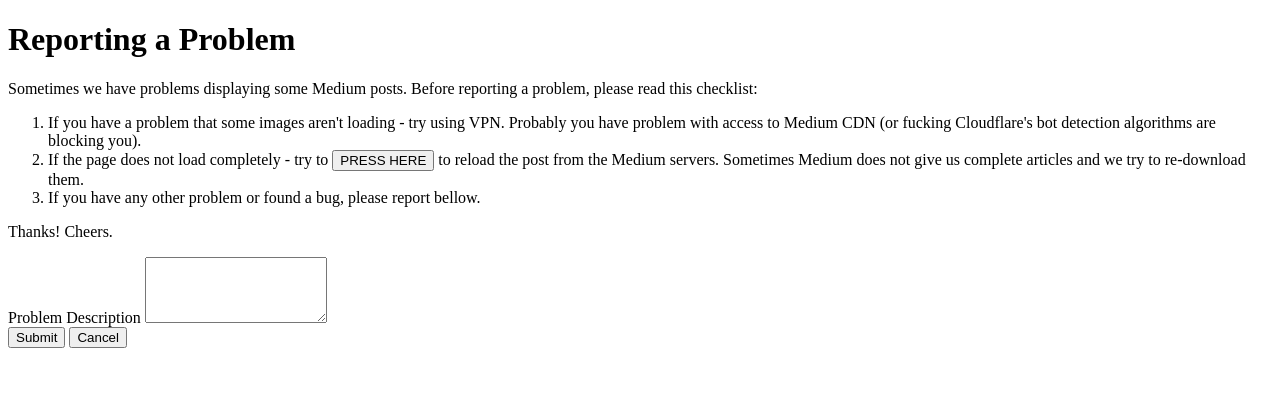
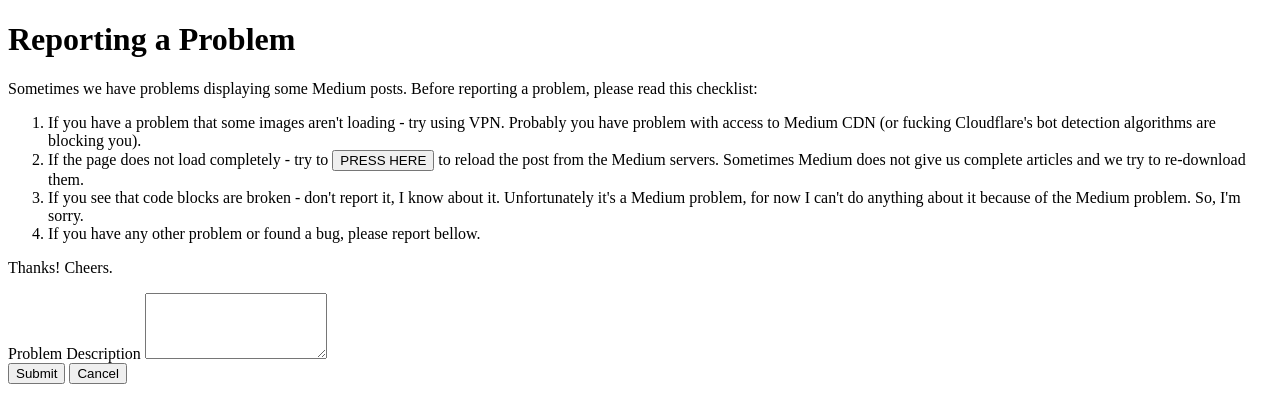
Before and after one commit to Freedium-cfd/web, a Python web app: template server/templates/post.html in a window 1280 px wide. Shown: the part 430-830 px from the top of the page. Before the commit the page ends 778 px from the top, so only its background shows below. Run offline with Jinja, Linux system fonts and the light colour scheme; the template is opened without the code that fills it, so the values that code supplies are empty.

Commit message:
Adding mention about code block rendering problem

```diff
--- a/server/templates/post.html
+++ b/server/templates/post.html
@@ -92,6 +92,7 @@
                             <button class="text-red-500" onclick="navigateNoCache()">PRESS HERE</button>
                             to reload the post from the Medium servers. Sometimes Medium does not give us complete articles and we try to re-download them.
                         </li>
+                        <li>If you see that code blocks are broken - don't report it, I know about it. Unfortunately it's a Medium problem, for now I can't do anything about it because of the Medium problem. So, I'm sorry.</li>
                         <li>If you have any other problem or found a bug, please report bellow.</li>
                     </ol>
                     <p>Thanks! Cheers.</p>
```
